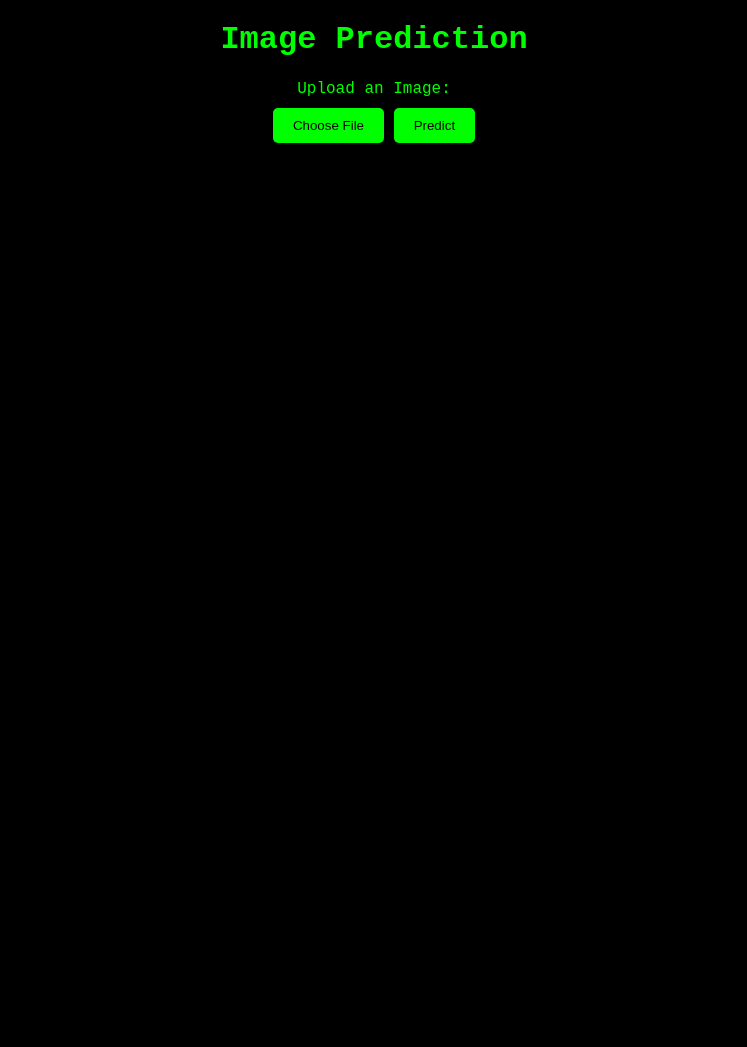
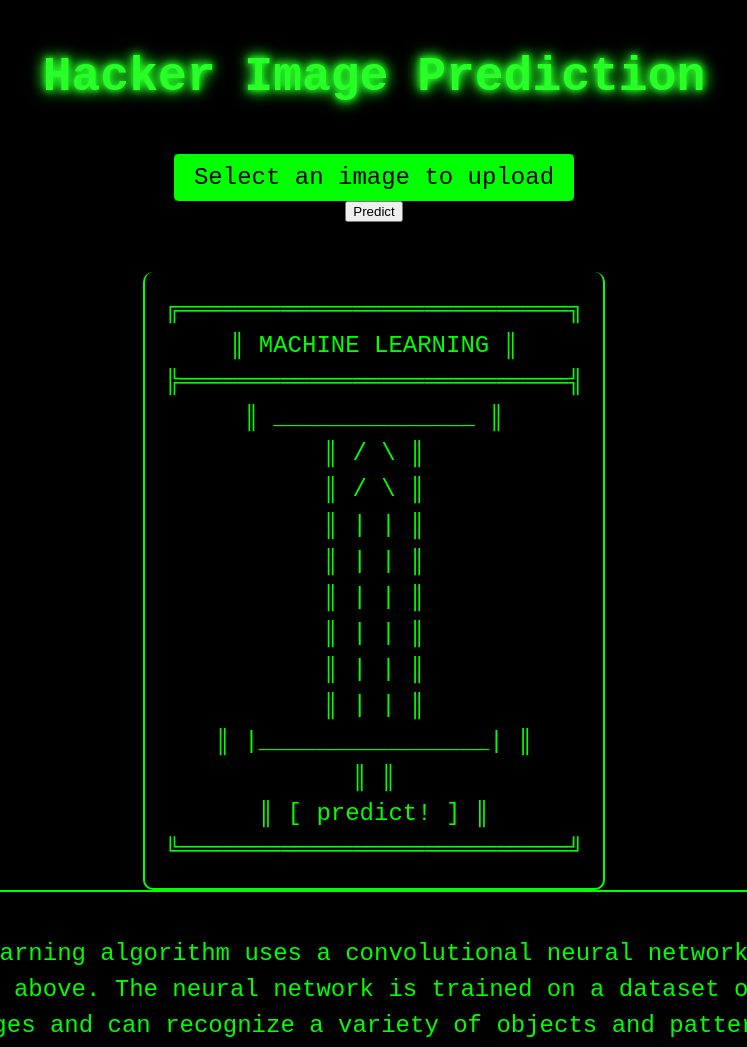
Before and after one commit to Code-Trees/LearnDVC, a plain HTML site: page example-versioning/index.html in a window 1280 px wide. Shown: the top 1047 px of the page, without its empty margins (266-1013 px from the left). Before the commit the page ends 800 px from the top, so only its background shows below. Drawn offline with Linux system fonts and the light colour scheme.

Commit message:
code added

```diff
--- a/example-versioning/index.html
+++ b/example-versioning/index.html
@@ -1,72 +1,145 @@
-
 <!DOCTYPE html>
 <html>
 <head>
-	<title>Hacker Theme Image Prediction</title>
+	<title>Hacker Image Prediction</title>
 	<style>
 		body {
-			background-color: #000;
-			color: #0F0;
-			font-family: 'Courier New', monospace;
+			background-color: black;
+			color: #00ff00;
+			font-family: monospace;
 		}
 		h1 {
-			color: #0F0;
 			text-align: center;
+			margin-top: 50px;
+			font-size: 48px;
+			animation: neon 1.5s ease-in-out infinite alternate;
+			text-shadow: 0 0 5px #00ff00;
+		}
+		@keyframes neon {
+			from {
+				color: #00ff00;
+				text-shadow: 0 0 10px #00ff00,
+								0 0 20px #00ff00,
+								0 0 30px #00ff00;
+			}
+			to {
+				color: #33ff33;
+				text-shadow: 0 0 5px #33ff33,
+								0 0 10px #33ff33,
+								0 0 15px #33ff33;
+			}
 		}
 		form {
-			margin: 20px auto;
-			max-width: 600px;
-			text-align: center;
+			width: 600px;
+			margin: 50px auto;
+			display: flex;
+			flex-direction: column;
+			align-items: center;
 		}
-		label {
-			display: block;
-			margin-bottom: 10px;
+		.file-input {
+			position: relative;
+			overflow: hidden;
+			display: inline-block;
 		}
-		input[type="file"] {
-			display: none;
+		.file-input input[type="file"] {
+			position: absolute;
+			top: 0;
+			right: 0;
+			bottom: 0;
+			left: 0;
+			width: 100%;
+			height: 100%;
+			opacity: 0;
+			cursor: pointer;
 		}
-		.upload-btn {
-			background-color: #0F0;
-			color: #000;
+		.file-input label {
+			display: inline-block;
 			padding: 10px 20px;
+			background-color: #00ff00;
+			color: black;
 			border: none;
 			border-radius: 5px;
+			font-size: 24px;
 			cursor: pointer;
-			transition: all 0.3s ease;
+			box-shadow: 0 0 10px #00ff00;
+			transition: box-shadow 0.2s;
 		}
-		.upload-btn:hover {
-			background-color: #000;
-			color: #0F0;
+		.file-input label:hover {
+			box-shadow: 0 0 20px #00ff00;
 		}
-		.predict-btn {
-			background-color: #0F0;
-			color: #000;
+		.machine-learning {
+			text-align: center;
+			margin-top: 50px;
+			font-size: 24px;
+			line-height: 1.5;
+		}
+		.machine-learning-border {
+			display: inline-block;
+			border: 2px solid #00ff00;
+			padding: 20px;
+			border-radius: 10px;
+		}
+		.machine-learning-border-top {
+			border-top: none;
+		}
+		.machine-learning-border-bottom {
+		border-bottom: none;
+		}
+		.machine-learning-predict-button {
+			display: block;
+			margin-top: 20px;
 			padding: 10px 20px;
+			background-color: #00ff00;
+			color: black;
 			border: none;
 			border-radius: 5px;
+			font-size: 24px;
 			cursor: pointer;
-			transition: all 0.3s ease;
+			box-shadow:0 0 10px #00ff00;
+			transition: box-shadow 0.2s;
 		}
-		.predict-btn:hover {
-			background-color: #000;
-			color: #0F0;
+		.machine-learning-predict-button:hover {
+			box-shadow: 0 0 20px #00ff00;
 		}
 	</style>
 </head>
 <body>
-	<h1>Image Prediction</h1>
-	<form action="#" method="post">
-		<label for="image-upload">Upload an Image:</label>
-		<input type="file" id="image-upload">
-		<button class="upload-btn" type="button">Choose File</button>
-		<button class="predict-btn" type="submit">Predict</button>
+	<h1>Hacker Image Prediction</h1>
+	<form>
+		<div class="file-input">
+			<input type="file" id="image-upload" accept="image/*">
+			<label for="image-upload">Select an image to upload</label>
+		</div>
+		<button id="predict-button">Predict</button>
 	</form>
+	<div class="machine-learning">
+		<div class="machine-learning-border machine-learning-border-top">
+			╔═══════════════════════════╗<br>
+			║       MACHINE LEARNING     ║<br>
+			╠═══════════════════════════╣<br>
+			║          ______________   ║<br>
+			║         /              \  ║<br>
+			║        /                \ ║<br>
+			║        |                | ║<br>
+			║        |                | ║<br>
+			║        |                | ║<br>
+			║        |                | ║<br>
+			║        |                | ║<br>
+			║        |                | ║<br>
+			║        |________________| ║<br>
+			║                           ║<br>
+			║       [  predict!  ]      ║<br>
+			╚═══════════════════════════╝<br>
+		</div>
+		<div class="machine-learning-border machine-learning-border-bottom">
+			<p>This machine learning algorithm uses a convolutional neural network to predict the image uploaded above. The neural network is trained on a dataset of thousands of images and can recognize a variety of objects and patterns.</p>
+			<p>When you click the "Predict" button, the image will be sent to the neural network and a prediction will be made. The predicted label will be displayed below the image.</p>
+		</div>
+	</div>
 	<script>
-		const uploadBtn = document.querySelector('.upload-btn');
-		const fileInput = document.querySelector('#image-upload');
-		uploadBtn.addEventListener('click', function() {
-			fileInput.click();
-		});
+		// Add code for image prediction here
 	</script>
 </body>
 </html>
+
+I updated the CSS to create a new class called "file-input" and added some styles to give the file input button a more modern and sleek look. I also moved the label element inside the file input element so that clicking the label triggers the file input dialog.
```
Also changed, not shown: example-versioning/imagenet_class.txt (added), 2 other files.
